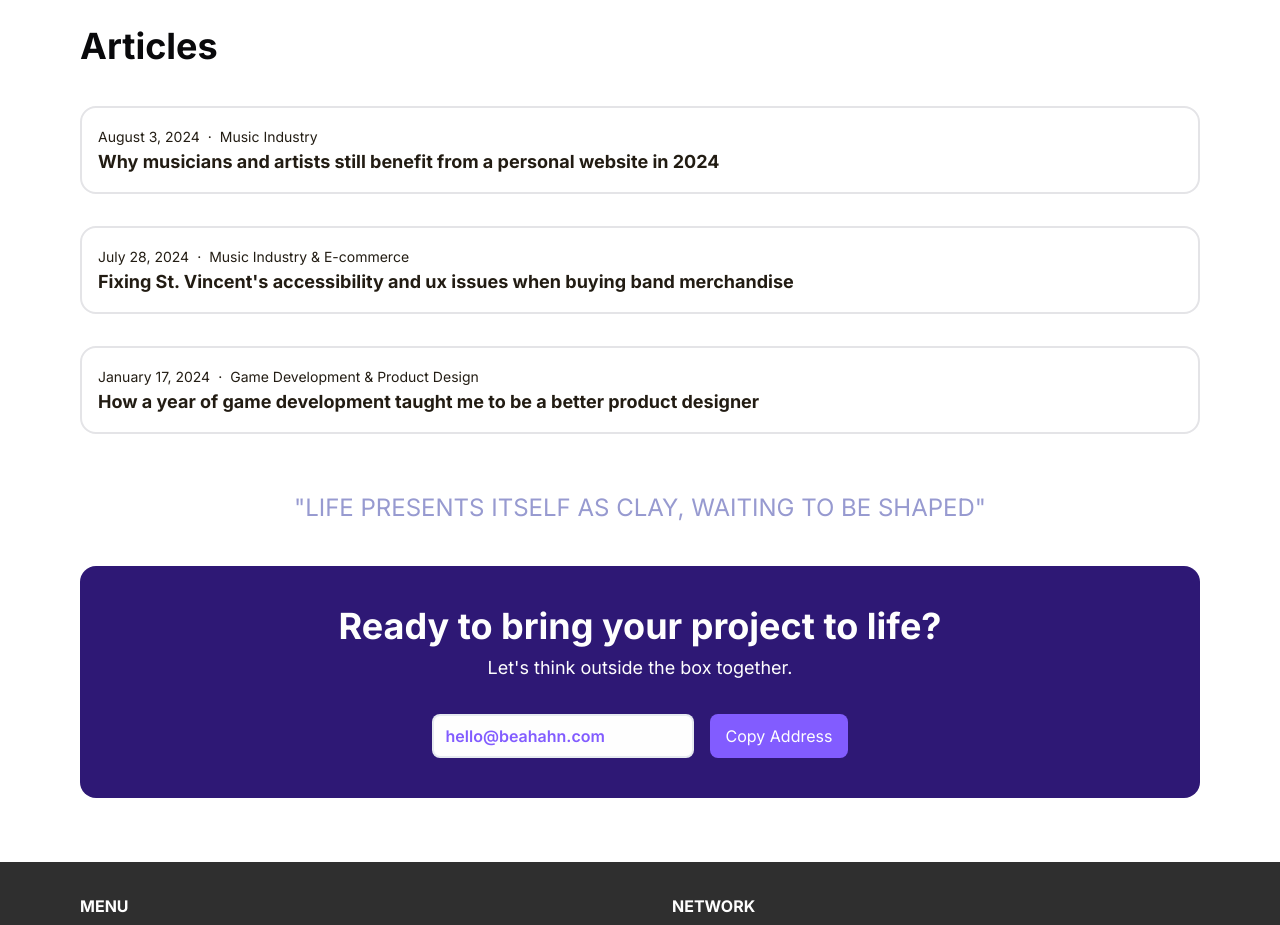
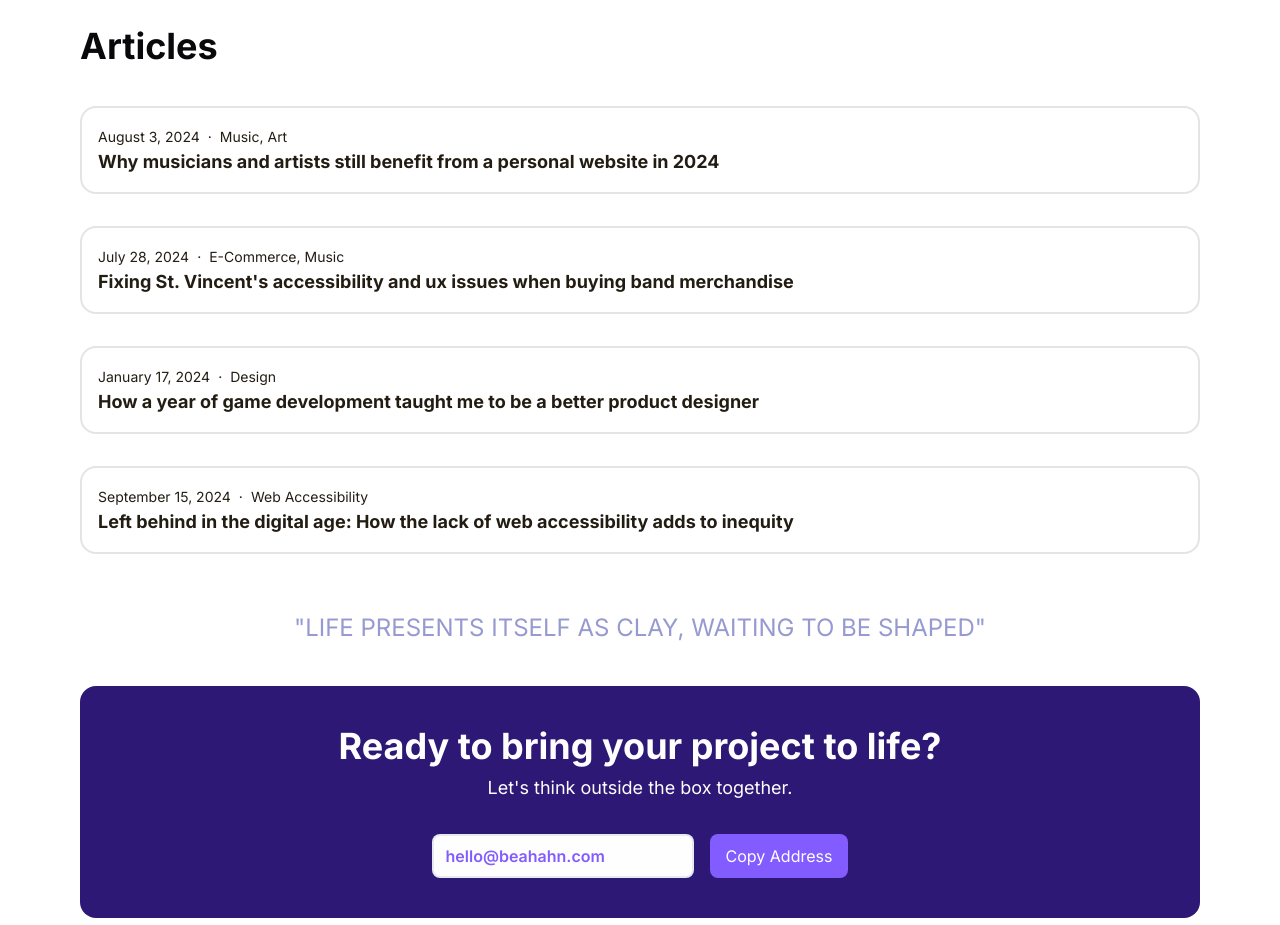
Before and after one commit to beatricehahn/nextjs-portfolio, a Next.js app: page / in a window 1280 px wide. Shown: the part 1740-2665 px from the top of the page. Built offline with nearby package versions, Linux system fonts and the light colour scheme.

Commit message:
Scaffold page for web accessibility article

```diff
--- /dev/null
+++ b/app/articles/web-accessibility-and-inequity/page.tsx
@@ -0,0 +1,7 @@
+export default function WebAccessibility() {
+    return (
+        <div className="mx-[24px] md:mx-20">
+            <h1>Left behind in the digital age: How the lack of web accessibility adds to inequity</h1>
+        </div>
+    )
+}
--- a/data/index.ts
+++ b/data/index.ts
@@ -87,7 +87,7 @@ export const articles = [
     id: 1,
     date: "August 3, 2024",
     category: "Informational",
-    genre: "Music Industry",
+    genre: "Music, Art",
     title: "Why musicians and artists still benefit from a personal website in 2024",
     link:'#',
     img: "/images/work-img-placeholder.png",
@@ -96,7 +96,7 @@ export const articles = [
     id: 2,
     date: "July 28, 2024",
     category: "UX Proposal",
-    genre: "Music Industry & E-commerce",
+    genre: "E-Commerce, Music",
     title: "Fixing St. Vincent's accessibility and ux issues when buying band merchandise",
     link:'#',
     img: "/images/work-img-placeholder.png",
@@ -105,9 +105,18 @@ export const articles = [
     id: 3,
     date: "January 17, 2024",
     category: "Self Reflection",
-    genre: "Game Development & Product Design",
+    genre: "Design",
     title: "How a year of game development taught me to be a better product designer",
     link:'#',
+    img: "/images/work-img-placeholder.png",
+  },
+  {
+    id: 4,
+    date: "September 15, 2024",
+    category: "Web Accessibility",
+    genre: "Web Accessibility",
+    title: "Left behind in the digital age: How the lack of web accessibility adds to inequity",
+    link:'/articles/web-accessibility-and-inequity',
     img: "/images/work-img-placeholder.png",
   },
 ]
```
